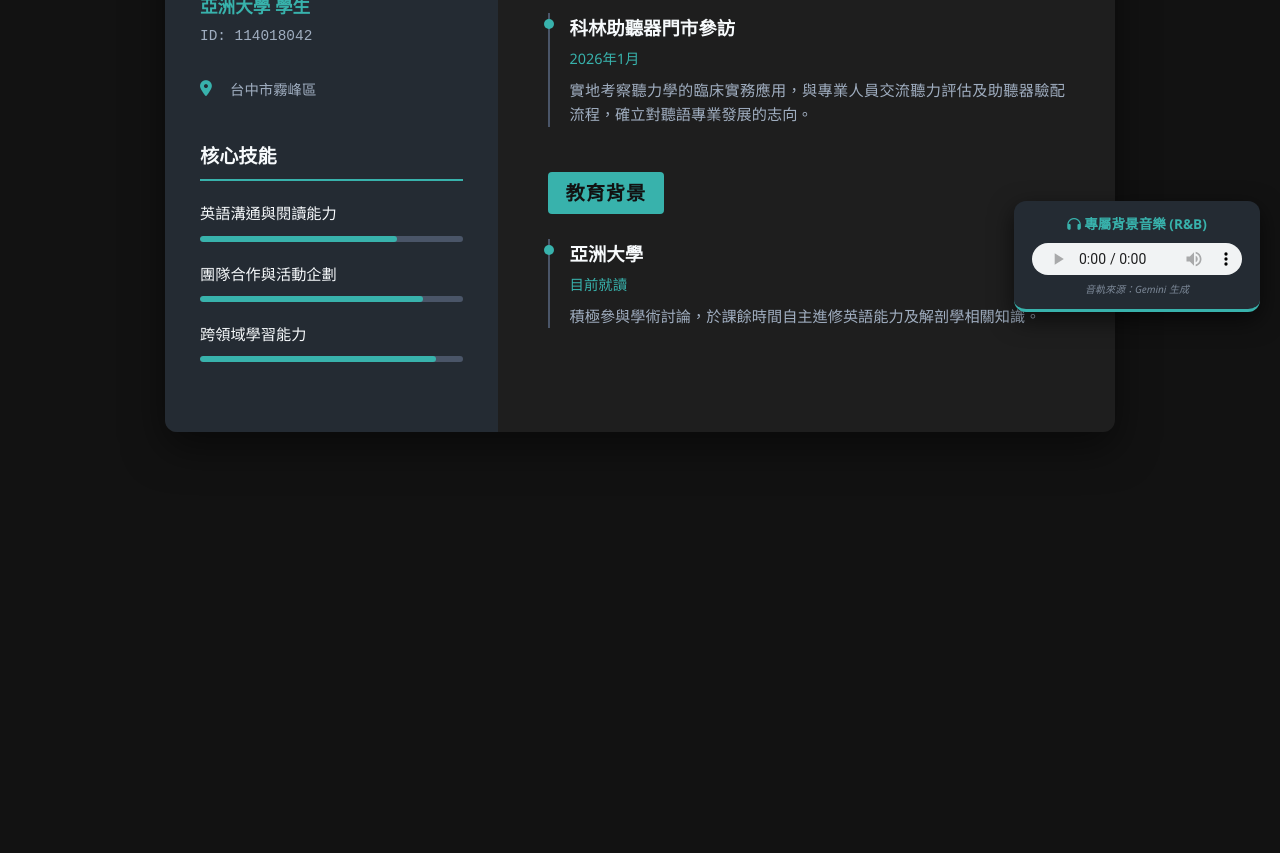
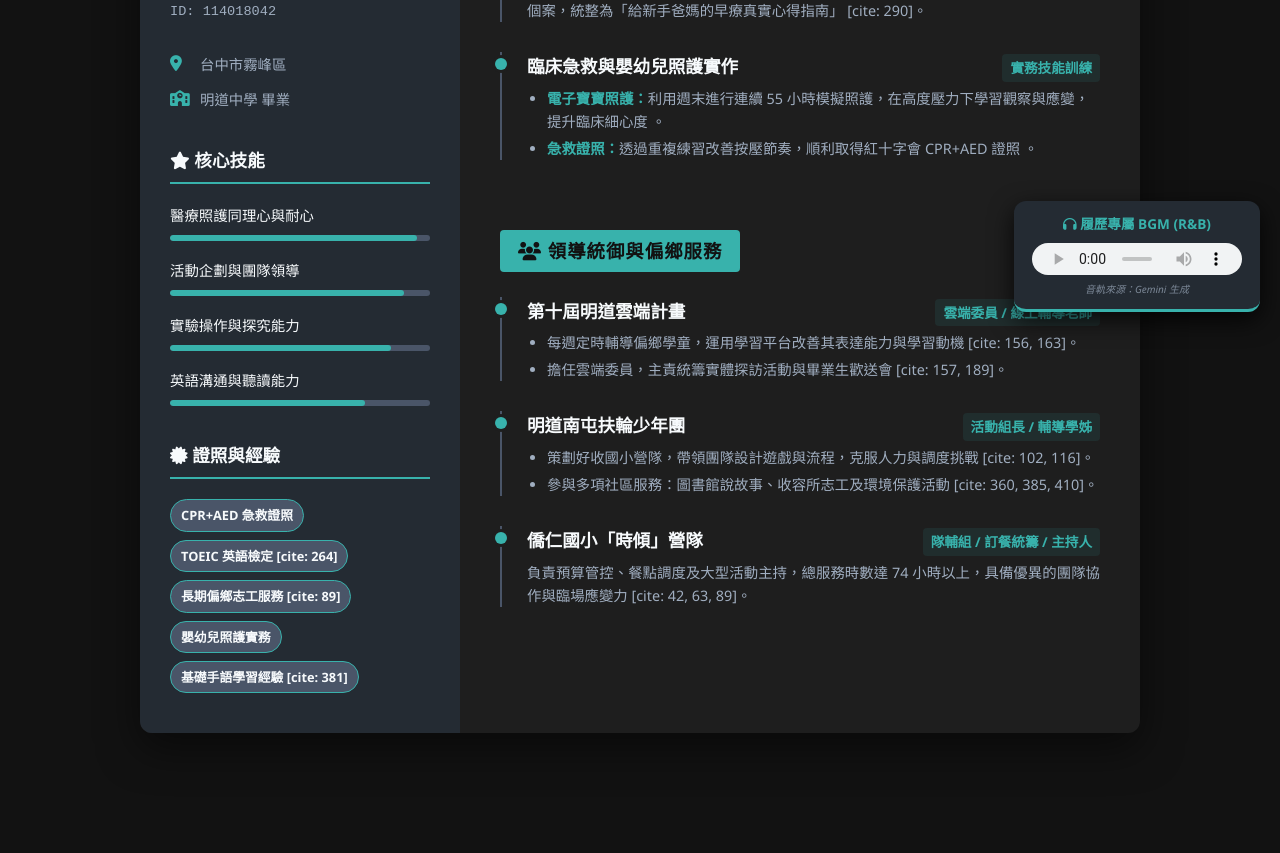
Before and after one commit to shurong-lab/resume-20260321, a plain HTML site: page index.html in a window 1280 px wide. Shown: the part 468-1321 px from the top of the page. Before the commit the page ends 1000 px from the top, so only its background shows below. Drawn offline with Linux system fonts and the light colour scheme.

Commit message:
Update index.html

```diff
--- a/index.html
+++ b/index.html
@@ -3,7 +3,7 @@
 <head>
 <meta charset="UTF-8">
 <meta name="viewport" content="width=device-width, initial-scale=1.0">
-<title>李書蓉 - 個人履歷</title>
+<title>李書蓉 - 個人履歷 (聽語專業版)</title>
 <link rel="stylesheet" href="https://cdnjs.cloudflare.com/ajax/libs/font-awesome/6.4.0/css/all.min.css">
 <style>
     :root {
@@ -21,7 +21,7 @@
         background-color: var(--bg-main);
         display: flex;
         justify-content: center;
-        padding: 40px;
+        padding: 40px 20px;
         margin: 0;
         color: var(--text-primary);
         line-height: 1.6;
@@ -30,15 +30,15 @@
     .resume-wrapper {
         display: flex;
         width: 100%;
-        max-width: 950px;
+        max-width: 1000px;
         background-color: var(--bg-card);
         box-shadow: 0 15px 40px rgba(0,0,0,0.5);
         border-radius: 12px;
         overflow: hidden;
-        margin-bottom: 60px;
+        margin-bottom: 80px;
     }
 
-    /* 音樂播放器懸浮樣式 */
+    /* ================= 音樂播放器懸浮樣式 ================= */
     .music-player-widget {
         position: fixed;
         bottom: 20px;
@@ -46,7 +46,7 @@
         background-color: var(--bg-sidebar);
         padding: 12px 18px;
         border-radius: 12px;
-        box-shadow: 0 8px 24px rgba(0,0,0,0.6);
+        box-shadow: 0 8px 24px rgba(0,0,0,0.8);
         border-bottom: 3px solid var(--accent-color);
         z-index: 9999;
         display: flex;
@@ -55,9 +55,7 @@
         transition: transform 0.3s ease;
     }
 
-    .music-player-widget:hover {
-        transform: translateY(-5px);
-    }
+    .music-player-widget:hover { transform: translateY(-5px); }
 
     .music-player-widget p {
         margin: 0 0 8px 0;
@@ -76,34 +74,120 @@
 
     audio { height: 32px; width: 210px; }
 
-    /* 左側欄位樣式 */
-    .left { width: 35%; background-color: var(--bg-sidebar); padding: 50px 35px; box-sizing: border-box; }
-    .profile-pic { width: 100%; aspect-ratio: 1/1; object-fit: cover; border-radius: 50%; margin-bottom: 25px; border: 4px solid var(--bg-card); box-shadow: 0 4px 10px rgba(0,0,0,0.3); }
-    .name { font-size: 2.4em; font-weight: 800; color: var(--text-primary); margin-bottom: 5px; letter-spacing: 2px; }
-    .title { font-size: 1.1em; color: var(--accent-color); margin-bottom: 5px; font-weight: 600; }
-    .student-id { font-size: 0.9em; color: var(--text-secondary); margin-bottom: 30px; font-family: 'Courier New', Courier, monospace; }
+    /* ================= 左側欄位設計 ================= */
+    .left {
+        width: 32%;
+        background-color: var(--bg-sidebar);
+        padding: 40px 30px;
+        box-sizing: border-box;
+    }
 
-    .contact-info { margin-bottom: 40px; }
+    .profile-pic {
+        width: 100%;
+        aspect-ratio: 1/1;
+        object-fit: cover;
+        border-radius: 50%;
+        margin-bottom: 20px;
+        border: 4px solid var(--bg-card);
+        box-shadow: 0 4px 10px rgba(0,0,0,0.3);
+    }
+
+    .name { font-size: 2.2em; font-weight: 800; color: var(--text-primary); margin-bottom: 5px; letter-spacing: 2px; }
+    .title { font-size: 1.05em; color: var(--accent-color); margin-bottom: 5px; font-weight: 600; }
+    .student-id { font-size: 0.85em; color: var(--text-secondary); margin-bottom: 30px; font-family: 'Courier New', Courier, monospace; }
+
+    .contact-info { margin-bottom: 35px; }
     .contact-item { display: flex; align-items: center; margin-bottom: 12px; font-size: 0.9em; color: var(--text-secondary); }
     .contact-item i { width: 20px; color: var(--accent-color); margin-right: 10px; font-size: 1.1em; }
-    .section-title-left { font-size: 1.2em; font-weight: bold; color: var(--text-primary); margin-bottom: 20px; padding-bottom: 8px; border-bottom: 2px solid var(--accent-color); }
-    .skill { margin-bottom: 20px; font-size: 0.95em; font-weight: 500; color: var(--text-primary); }
-    .bar { width: 100%; height: 6px; background-color: var(--bar-bg); border-radius: 4px; margin-top: 10px; overflow: hidden; }
+
+    .section-title-left {
+        font-size: 1.1em;
+        font-weight: bold;
+        color: var(--text-primary);
+        margin-bottom: 20px;
+        padding-bottom: 8px;
+        border-bottom: 2px solid var(--accent-color);
+    }
+
+    .skill { margin-bottom: 18px; font-size: 0.9em; font-weight: 500; color: var(--text-primary); }
+    .bar { width: 100%; height: 6px; background-color: var(--bar-bg); border-radius: 4px; margin-top: 8px; overflow: hidden; }
     .level { height: 100%; background-color: var(--accent-color); border-radius: 4px; }
 
-    /* 右側欄位樣式 */
-    .right { width: 65%; padding: 50px 50px; box-sizing: border-box; }
-    .card { margin-bottom: 45px; }
-    .section-title { background-color: var(--accent-color); color: #121212; display: inline-block; padding: 6px 18px; font-size: 1.2em; font-weight: 900; margin-bottom: 25px; border-radius: 4px; letter-spacing: 1px; }
-    .experience-item { margin-bottom: 25px; position: relative; padding-left: 20px; border-left: 2px solid var(--bar-bg); }
-    .experience-item::before { content: ''; position: absolute; left: -6px; top: 6px; width: 10px; height: 10px; background-color: var(--accent-color); border-radius: 50%; }
-    .card-title { font-size: 1.15em; font-weight: bold; color: var(--text-primary); }
-    .card-date { font-size: 0.9em; color: var(--accent-color); margin-top: 4px; margin-bottom: 8px; font-weight: 500; }
-    p { color: var(--text-secondary); margin: 0; font-size: 0.95em; text-align: justify; }
+    .badge-container { display: flex; flex-wrap: wrap; gap: 8px; margin-top: 10px; }
+    .badge {
+        background-color: var(--bar-bg);
+        color: var(--text-primary);
+        padding: 5px 10px;
+        border-radius: 20px;
+        font-size: 0.8em;
+        font-weight: 600;
+        border: 1px solid var(--accent-color);
+    }
+
+    /* ================= 右側欄位設計 ================= */
+    .right {
+        width: 68%;
+        padding: 45px 40px;
+        box-sizing: border-box;
+    }
+
+    .section-title {
+        background-color: var(--accent-color);
+        color: #121212;
+        display: inline-block;
+        padding: 6px 18px;
+        font-size: 1.15em;
+        font-weight: 900;
+        margin-bottom: 25px;
+        border-radius: 4px;
+        letter-spacing: 1px;
+    }
+
+    .summary-text {
+        color: var(--text-secondary);
+        font-size: 0.95em;
+        text-align: justify;
+        margin-bottom: 40px;
+        border-left: 4px solid var(--accent-color);
+        padding-left: 15px;
+        background: rgba(255,255,255,0.02);
+        padding: 15px;
+        border-radius: 0 8px 8px 0;
+    }
+
+    .timeline-item {
+        margin-bottom: 30px;
+        position: relative;
+        padding-left: 25px;
+        border-left: 2px solid var(--bar-bg);
+    }
+
+    .timeline-item::before {
+        content: '';
+        position: absolute;
+        left: -7px;
+        top: 6px;
+        width: 12px;
+        height: 12px;
+        background-color: var(--accent-color);
+        border-radius: 50%;
+        box-shadow: 0 0 0 3px var(--bg-card);
+    }
+
+    .card-header { display: flex; justify-content: space-between; align-items: baseline; margin-bottom: 5px; flex-wrap: wrap; }
+    .card-title { font-size: 1.1em; font-weight: bold; color: var(--text-primary); margin-right: 10px; }
+    .card-date { font-size: 0.85em; color: var(--accent-color); font-weight: 600; background: rgba(56, 178, 172, 0.1); padding: 3px 8px; border-radius: 4px; }
+    .card-subtitle { font-size: 0.9em; color: #cbd5e0; font-weight: 500; margin-bottom: 8px; }
+
+    .timeline-item p { color: var(--text-secondary); margin: 0 0 8px 0; font-size: 0.9em; text-align: justify; }
+    .timeline-item ul { margin: 0; padding-left: 20px; color: var(--text-secondary); font-size: 0.9em; }
+    .timeline-item li { margin-bottom: 4px; }
+    .highlight-text { color: var(--accent-color); font-weight: 600; }
 
     @media (max-width: 768px) {
         .resume-wrapper { flex-direction: column; }
         .left, .right { width: 100%; padding: 30px; }
+        .card-header { flex-direction: column; }
         .music-player-widget { position: static; margin: 20px auto; width: fit-content; }
     }
 </style>
@@ -111,10 +195,9 @@
 <body>
 
 <div class="music-player-widget">
-    <p><i class="fas fa-headphones"></i> 專屬背景音樂 (R&B)</p>
-    <audio id="bgMusic" controls loop autoplay muted>
+    <p><i class="fas fa-headphones"></i> 履歷專屬 BGM (R&B)</p>
+    <audio id="bgMusic" controls loop>
         <source src="music.mp3" type="audio/mpeg">
-        您的瀏覽器不支援音訊。
     </audio>
     <span class="music-credit">音軌來源：Gemini 生成</span>
 </div>
@@ -123,87 +206,93 @@
     <div class="left">
         <img src="images/IMG_4373.JPEG" class="profile-pic" alt="李書蓉">
         <div class="name">李書蓉</div>
-        <div class="title">亞洲大學 學生</div>
+        <div class="title">亞洲大學 聽力暨語言治療學系</div>
         <div class="student-id">ID: 114018042</div>
 
         <div class="contact-info">
-            <div class="contact-item">
-                <i class="fas fa-map-marker-alt"></i>
-                <span>台中市霧峰區</span>
-            </div>
+            <div class="contact-item"><i class="fas fa-map-marker-alt"></i> 台中市霧峰區</div>
+            <div class="contact-item"><i class="fas fa-school"></i> 明道中學 畢業</div>
         </div>
 
-        <div class="section-title-left">核心技能</div>
-        <div class="skill">英語溝通與閱讀能力<div class="bar"><div class="level" style="width:75%"></div></div></div>
-        <div class="skill">團隊合作與活動企劃<div class="bar"><div class="level" style="width:85%"></div></div></div>
-        <div class="skill">跨領域學習能力<div class="bar"><div class="level" style="width:90%"></div></div></div>
+        <div class="section-title-left"><i class="fas fa-star"></i> 核心技能</div>
+        <div class="skill">醫療照護同理心與耐心<div class="bar"><div class="level" style="width:95%"></div></div></div>
+        <div class="skill">活動企劃與團隊領導<div class="bar"><div class="level" style="width:90%"></div></div></div>
+        <div class="skill">實驗操作與探究能力<div class="bar"><div class="level" style="width:85%"></div></div></div>
+        <div class="skill">英語溝通與聽讀能力<div class="bar"><div class="level" style="width:75%"></div></div></div>
+
+        <div class="section-title-left" style="margin-top: 35px;"><i class="fas fa-certificate"></i> 證照與經驗</div>
+        <div class="badge-container">
+            <span class="badge">CPR+AED 急救證照 </span>
+            <span class="badge">TOEIC 英語檢定 [cite: 264]</span>
+            <span class="badge">長期偏鄉志工服務 [cite: 89]</span>
+            <span class="badge">嬰幼兒照護實務 </span>
+            <span class="badge">基礎手語學習經驗 [cite: 381]</span>
+        </div>
     </div>
 
     <div class="right">
-        <div class="card">
-            <div class="section-title">個人簡介</div>
-            <p>具備強烈求知慾的大學生，對語言學、語音學具高度熱忱。積極探索語言治療與聽力學領域，熟悉基礎語音科學與 ICF 架構。期許能持續透過學術專案與實務參訪，將理論與臨床應用結合，培養解決問題與跨領域溝通的專業能力。</p>
+        <div class="section-title"><i class="fas fa-user-md"></i> 醫療動機與個人簡介</div>
+        <div class="summary-text">
+            受護理師母親及家人中風、重聽經歷深遠影響，立志投入聽力與語言治療領域 。高中期間完成全天候模擬嬰兒照護挑戰 ，並積極投入超過 74 小時的偏鄉與特教志工服務 [cite: 89]。擁有豐富的營隊統籌、一對一線上教學與早療個案訪談經驗 [cite: 130, 163, 290]，期許未來能以專業知識與溫暖的同理心，成為一位優秀的聽語治療師 [cite: 247]。
         </div>
 
-        <div class="card">
-            <div class="section-title">實務經驗與專案</div>
-            <div class="experience-item">
-                <div class="card-title">營隊活動企劃與執行</div>
-                <div class="card-date">2026年2月</div>
-                <p>針對高中生設計互動式破冰遊戲與小隊呼，成功帶動現場氣氛，並於過程中深化團隊協作與臨場應變能力。</p>
+        <div class="section-title"><i class="fas fa-notes-medical"></i> 醫護探究與實務經驗</div>
+
+        <div class="timeline-item">
+            <div class="card-header">
+                <div class="card-title">早療個案訪談與失語症探究</div>
+                <div class="card-date">自主學習計畫</div>
             </div>
-            <div class="experience-item">
-                <div class="card-title">科林助聽器門市參訪</div>
-                <div class="card-date">2026年1月</div>
-                <p>實地考察聽力學的臨床實務應用，與專業人員交流聽力評估及助聽器驗配流程，確立對聽語專業發展的志向。</p>
-            </div>
+            <p>深入探究中風伴隨之<span class="highlight-text">「失語症」及大腦韋尼克區機制</span> [cite: 288, 295]。實際訪談發展遲緩個案，統整為「給新手爸媽的早療真實心得指南」 [cite: 290]。</p>
         </div>
 
-        <div class="card">
-            <div class="section-title">教育背景</div>
-            <div class="experience-item">
-                <div class="card-title">亞洲大學</div>
-                <div class="card-date">目前就讀</div>
-                <p>積極參與學術討論，於課餘時間自主進修英語能力及解剖學相關知識。</p>
+        <div class="timeline-item">
+            <div class="card-header">
+                <div class="card-title">臨床急救與嬰幼兒照護實作</div>
+                <div class="card-date">實務技能訓練</div>
             </div>
+            <ul>
+                <li><span class="highlight-text">電子寶寶照護：</span>利用週末進行連續 55 小時模擬照護，在高度壓力下學習觀察與應變，提升臨床細心度 。</li>
+                <li><span class="highlight-text">急救證照：</span>透過重複練習改善按壓節奏，順利取得紅十字會 CPR+AED 證照 。</li>
+            </ul>
+        </div>
+
+        <div class="section-title" style="margin-top: 40px;"><i class="fas fa-users"></i> 領導統御與偏鄉服務</div>
+
+        <div class="timeline-item">
+            <div class="card-header">
+                <div class="card-title">第十屆明道雲端計畫</div>
+                <div class="card-date">雲端委員 / 線上輔導老師</div>
+            </div>
+            <ul>
+                <li>每週定時輔導偏鄉學童，運用學習平台改善其表達能力與學習動機 [cite: 156, 163]。</li>
+                <li>擔任雲端委員，主責統籌實體探訪活動與畢業生歡送會 [cite: 157, 189]。</li>
+            </ul>
+        </div>
+
+        <div class="timeline-item">
+            <div class="card-header">
+                <div class="card-title">明道南屯扶輪少年團</div>
+                <div class="card-date">活動組長 / 輔導學姊</div>
+            </div>
+            <ul>
+                <li>策劃好收國小營隊，帶領團隊設計遊戲與流程，克服人力與調度挑戰 [cite: 102, 116]。</li>
+                <li>參與多項社區服務：圖書館說故事、收容所志工及環境保護活動 [cite: 360, 385, 410]。</li>
+            </ul>
+        </div>
+
+        <div class="timeline-item">
+            <div class="card-header">
+                <div class="card-title">僑仁國小「時傾」營隊</div>
+                <div class="card-date">隊輔組 / 訂餐統籌 / 主持人</div>
+            </div>
+            <p>負責預算管控、餐點調度及大型活動主持，總服務時數達 74 小時以上，具備優異的團隊協作與臨場應變力 [cite: 42, 63, 89]。</p>
         </div>
     </div>
 </div>
 
-<script>
-    const music = document.getElementById('bgMusic');
-
-    // 1. 頁面載入時，嘗試靜音播放 (這在 99% 的情況下都會成功自動跑)
-    window.addEventListener('load', () => {
-        music.play().catch(e => console.log("靜音自動播放失敗:", e));
-    });
-
-    // 2. 當使用者有任何動作（點擊、滑動、觸摸）時，立刻「取消靜音」並播放
-    function unlockAudio() {
-        if (music.muted) {
-            music.muted = false;  // 取消靜音
-            music.volume = 0.6;   // 設定舒適音量
-            music.play();
-            console.log("音訊已解鎖並開始播放聲音");
-
-            // 成功解鎖後，移除所有監聽器
-            removeInteractions();
-        }
-    }
-
-    function removeInteractions() {
-        document.removeEventListener('click', unlockAudio);
-        document.removeEventListener('touchstart', unlockAudio);
-        document.removeEventListener('scroll', unlockAudio);
-        document.removeEventListener('mousemove', unlockAudio);
-    }
-
-    // 監聽所有可能的互動行為
-    document.addEventListener('click', unlockAudio);
-    document.addEventListener('touchstart', unlockAudio);
-    document.addEventListener('scroll', unlockAudio);
-    document.addEventListener('mousemove', unlockAudio); // 滑鼠移動也能解鎖
-</script>
+</body>
+</html>
 
 </body>
 </html>
```
